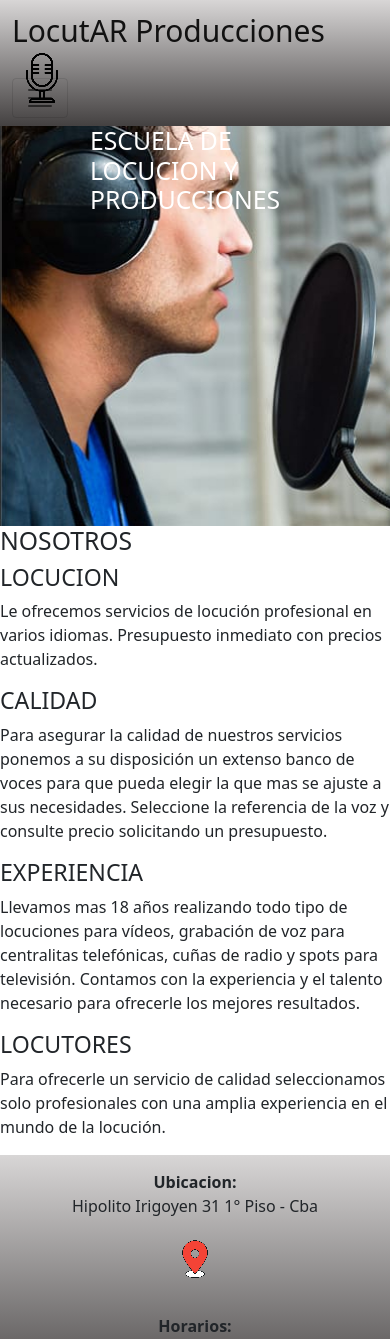
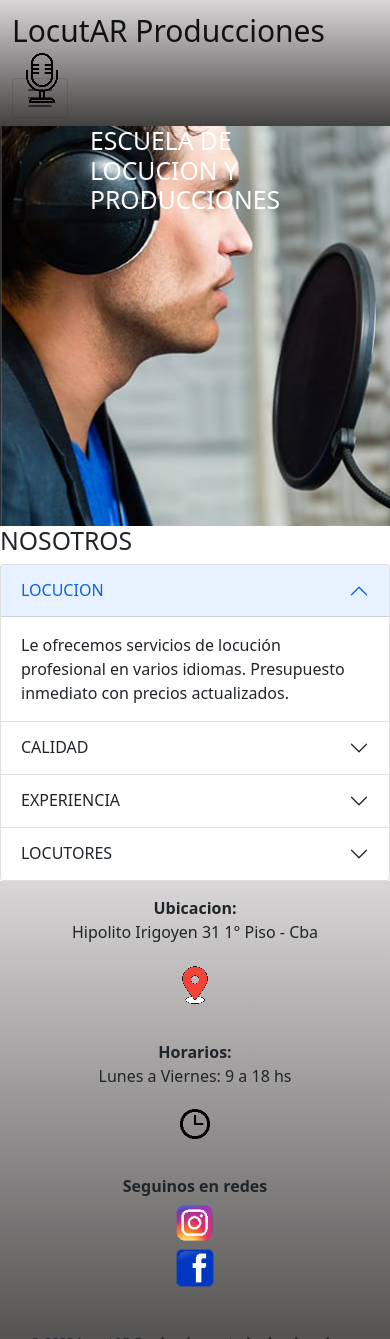
Before and after one commit to gstreluk/entrega6, a plain HTML site: page pages/nosotros.html in a window 390 px wide. Shown: the top 1339 px of the page. Drawn offline with nearby package versions, Linux system fonts and the light colour scheme.

Commit message:
agrego carrusel y acordeon

```diff
--- a/assets/CSS/style.css
+++ b/assets/CSS/style.css
@@ -16,6 +16,9 @@ a{
 .logo{
     margin-left: 5px;
     margin-bottom: 10px;
+    animation-name:logo;
+    animation-duration:1.5s;
+    animation-timing-function:ease-out;
 }
 .nav-link{
     margin: 10px;
@@ -65,8 +68,18 @@ aside button{
 .introduccion {
     background-color:darkgrey;
     font-family:'Merriweather', serif;
-    font-size: 10px;
+    font-size: 20px;
     text-align: center;
+}
+
+.curso_cat{
+    height: 200px;
+    background-color: rgb(187, 150, 150);
+    border: solid 1px;
+    text-align: center;
+    color: bisque;
+    padding: 3px;
+    border-radius: 5px;
 }
 
 /* ----footer---*/
@@ -74,7 +87,6 @@ aside button{
     display: flex;
     flex-direction: row;
     justify-content: space-evenly;
-    height: 250px;
     flex-wrap: wrap;
     background-image:linear-gradient(rgb(216, 214, 214), rgb(68, 65, 65)) ;
 }
--- a/pages/nosotros.html
+++ b/pages/nosotros.html
@@ -67,21 +67,74 @@
         <h2>ESCUELA DE LOCUCION Y PRODUCCIONES</h2>
     </header>
     <main class="nosotros">
-            <h2>NOSOTROS</h2>
-            <h3>LOCUCION</h3>
-            <p>Le ofrecemos servicios de locución profesional en varios idiomas. Presupuesto inmediato con precios
-                actualizados.</p>
-            <h3>CALIDAD</h3>
-            <p>Para asegurar la calidad de nuestros servicios ponemos a su disposición un extenso banco de voces para que
+        <h2>NOSOTROS</h2>
+        <div class="accordion" id="accordionPanelsStayOpenExample">
+            <div class="accordion-item">
+                <h2 class="accordion-header" id="panelsStayOpen-headingOne">
+                    <button class="accordion-button" type="button" data-bs-toggle="collapse"
+                        data-bs-target="#panelsStayOpen-collapseOne" aria-expanded="true"
+                        aria-controls="panelsStayOpen-collapseOne">
+                        LOCUCION
+                    </button>
+                </h2>
+                <div id="panelsStayOpen-collapseOne" class="accordion-collapse collapse show"
+                    aria-labelledby="panelsStayOpen-headingOne">
+                    <div class="accordion-body">
+                        Le ofrecemos servicios de locución profesional en varios idiomas. Presupuesto inmediato con precios
+                actualizados.
+                    </div>
+                </div>
+            </div>
+            <div class="accordion-item">
+                <h2 class="accordion-header" id="panelsStayOpen-headingTwo">
+                    <button class="accordion-button collapsed" type="button" data-bs-toggle="collapse"
+                        data-bs-target="#panelsStayOpen-collapseTwo" aria-expanded="false"
+                        aria-controls="panelsStayOpen-collapseTwo">
+                        CALIDAD
+                    </button>
+                </h2>
+                <div id="panelsStayOpen-collapseTwo" class="accordion-collapse collapse"
+                    aria-labelledby="panelsStayOpen-headingTwo">
+                    <div class="accordion-body">
+                        Para asegurar la calidad de nuestros servicios ponemos a su disposición un extenso banco de voces para que
                 pueda elegir la que mas se ajuste a sus necesidades. Seleccione la referencia de la voz y consulte precio
-                solicitando un presupuesto.</p>
-            <h3>EXPERIENCIA</h3>
-            <p>Llevamos mas 18 años realizando todo tipo de locuciones para vídeos, grabación de voz para centralitas
+                solicitando un presupuesto.
+                    </div>
+                </div>
+            </div>
+            <div class="accordion-item">
+                <h2 class="accordion-header" id="panelsStayOpen-headingThree">
+                    <button class="accordion-button collapsed" type="button" data-bs-toggle="collapse"
+                        data-bs-target="#panelsStayOpen-collapseThree" aria-expanded="false"
+                        aria-controls="panelsStayOpen-collapseThree">
+                        EXPERIENCIA
+                    </button>
+                </h2>
+                <div id="panelsStayOpen-collapseThree" class="accordion-collapse collapse"
+                    aria-labelledby="panelsStayOpen-headingThree">
+                    <div class="accordion-body">
+                        Llevamos mas 18 años realizando todo tipo de locuciones para vídeos, grabación de voz para centralitas
                 telefónicas, cuñas de radio y spots para televisión. Contamos con la experiencia y el talento necesario para
-                ofrecerle los mejores resultados.</p>
-            <h3>LOCUTORES</h3>
-            <p>Para ofrecerle un servicio de calidad seleccionamos solo profesionales con una amplia experiencia en el mundo
-                de la locución.</p>
+                ofrecerle los mejores resultados.
+                    </div>
+                </div>
+            </div>
+            <div class="accordion-item">
+                <h2 class="accordion-header" id="panelsStayOpen-headingfour">
+                    <button class="accordion-button collapsed" type="button" data-bs-toggle="collapse"
+                        data-bs-target="#panelsStayOpen-collapsefour" aria-expanded="false"
+                        aria-controls="panelsStayOpen-collapsefour">
+                        LOCUTORES
+                    </button>
+                </h2>
+                <div id="panelsStayOpen-collapsefour" class="accordion-collapse collapse"
+                    aria-labelledby="panelsStayOpen-headingfour">
+                    <div class="accordion-body">
+                        Para ofrecerle un servicio de calidad seleccionamos solo profesionales con una amplia experiencia en el mundo
+                de la locución.
+                    </div>
+                </div>
+            </div>
         </div>
     </main>
     <footer class="pie">
```
Also changed, not shown: pages/cursos.html (+6 -5 lines), assets/img/publicidad.jpg (deleted).
